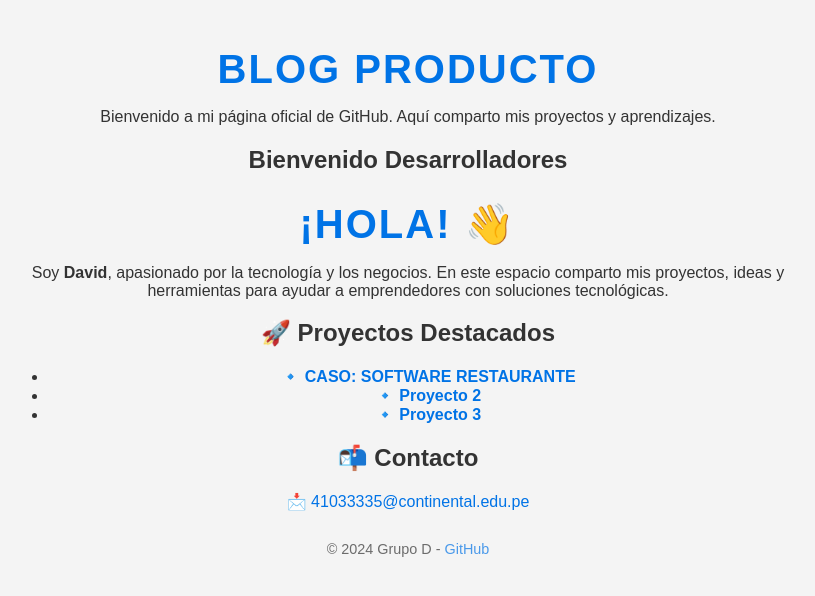
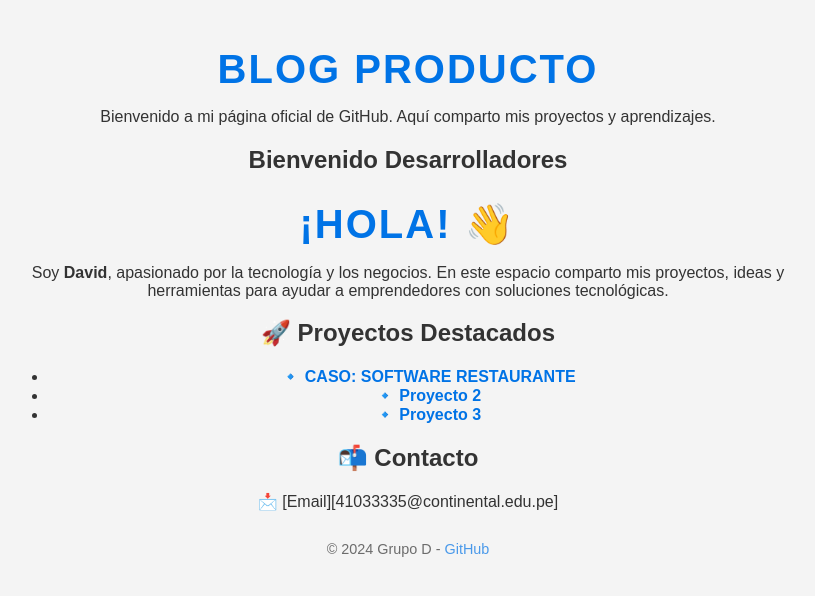
Before and after one commit to Dave-Torres25/Dave-Torres25.github.io, a Jekyll site: the page built from index.md, in a window 1280 px wide. Shown: the top 596 px of the page, without its empty margins (232-1047 px from the left). Built offline with Jekyll 4.4.1, drawn with Linux system fonts in a browser that asks for light colours; our own code applies the rules of GitHub Pages for plain Markdown files.

Commit message:
Update index.md

```diff
--- a/index.md
+++ b/index.md
@@ -11,4 +11,4 @@ Soy **David**, apasionado por la tecnología y los negocios. En este espacio com
 - 🔹 **[Proyecto 3](#)**
 
 ## 📬 Contacto
-📩 [41033335@continental.edu.pe](41033335@continental.edu.pe)
+📩 [Email][41033335@continental.edu.pe]
```
